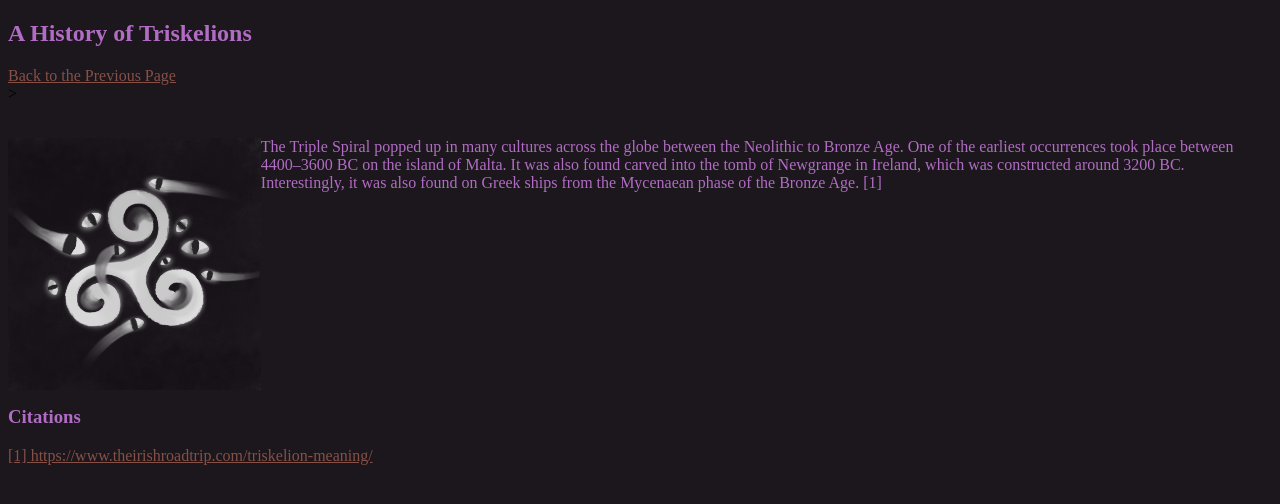
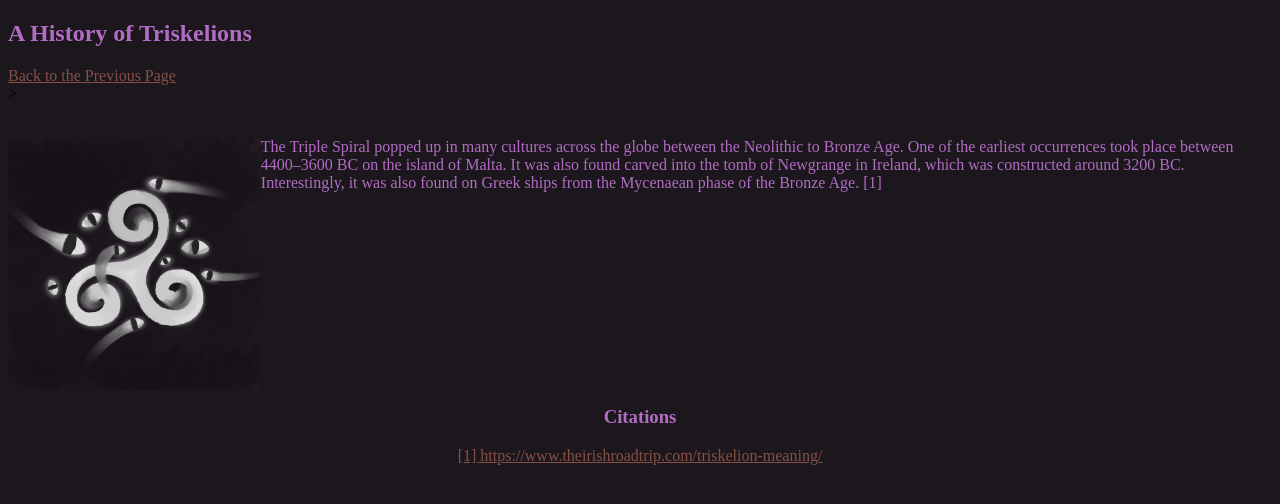
Before and after one commit to exothirteen/Exodus.github.io, a plain HTML site: page second.html in a window 1280 px wide. Drawn offline with Linux system fonts and the light colour scheme.

Commit message:
Update second.html

```diff
--- a/second.html
+++ b/second.html
@@ -21,8 +21,10 @@
 
             </section>
             <section>
-                <h3 style="color: #b16cc3;">Citations</h3>
-                    <a href="https://www.theirishroadtrip.com/triskelion-meaning/" style="color: rgb(135, 80, 71)">[1] https://www.theirishroadtrip.com/triskelion-meaning/</a>
+                <div style="text-align: center;">
+                    <h3 style="color: #b16cc3;">Citations</h3>
+                    <a href="https://www.theirishroadtrip.com/triskelion-meaning/" style="color: rgb(135, 80, 71); text-align: center;">[1] https://www.theirishroadtrip.com/triskelion-meaning/</a>
+                </div>
             </section>
         </main>
     </body>
```
